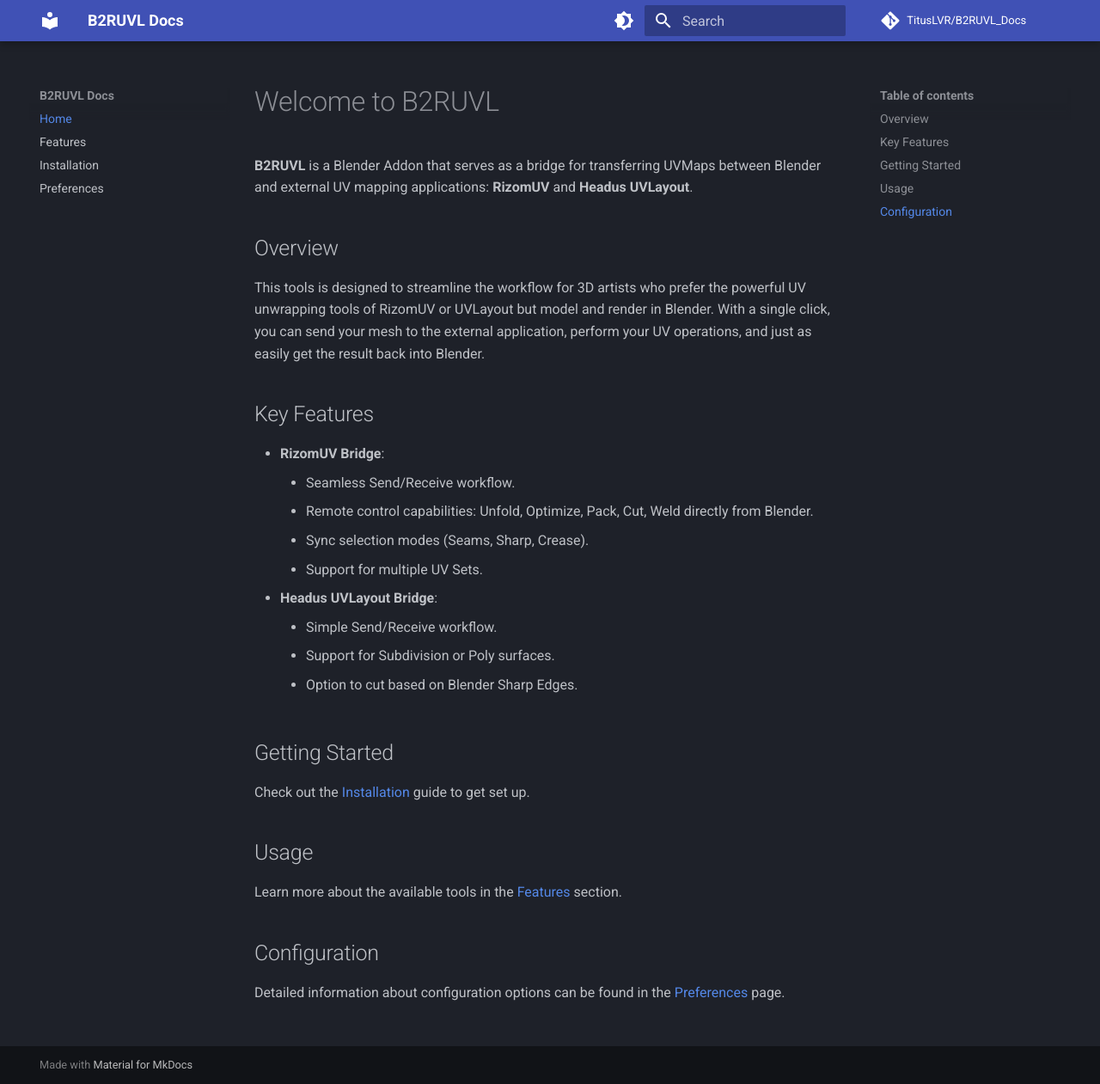
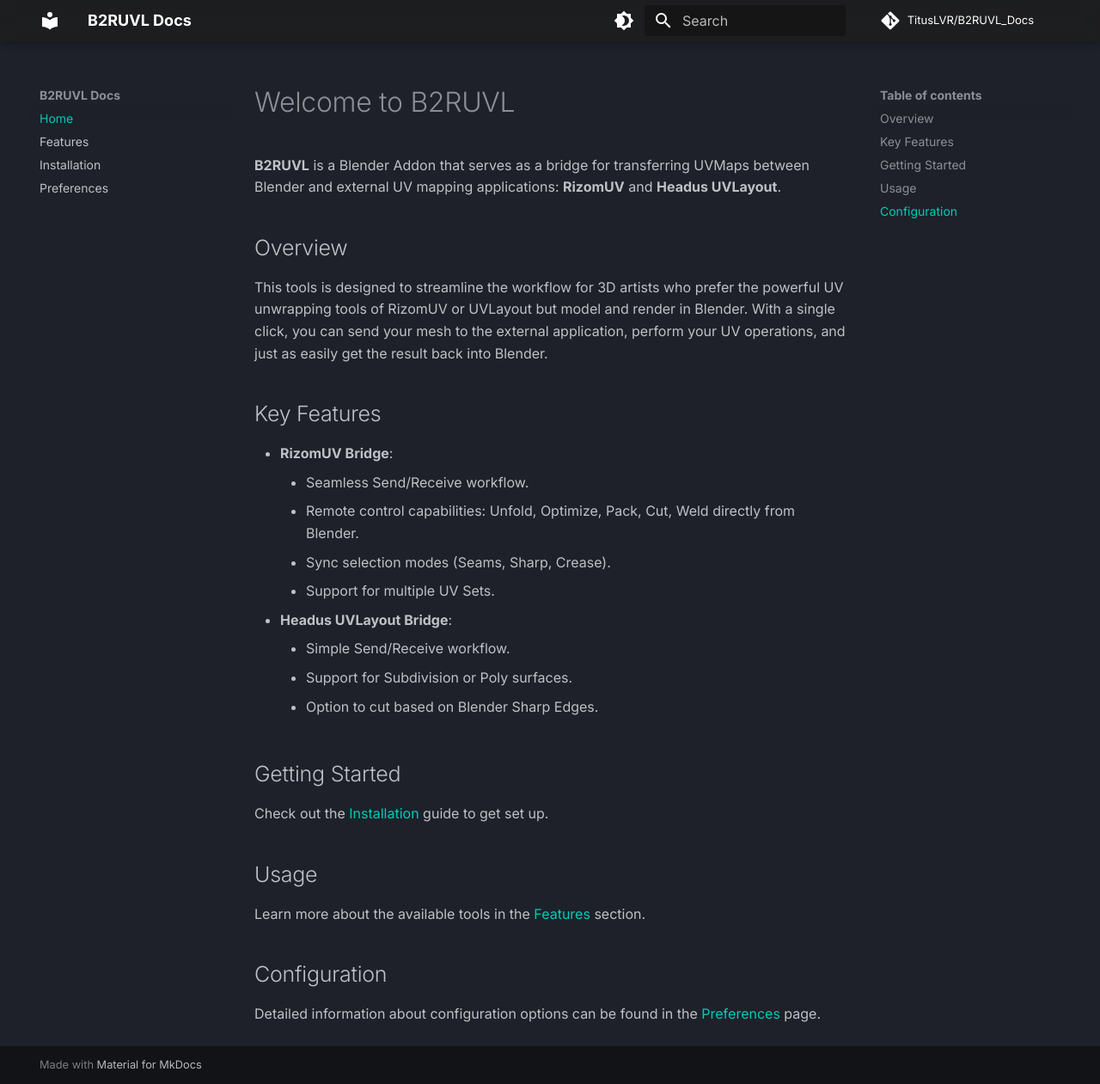
Before and after one commit to TitusLVR/B2RUVL_Docs, an MkDocs documentation site: the page built from docs/index.md, in a window 1280 px wide and 1261 px high. Shown: the whole window at 86% size. Built offline with MkDocs 1.6.1 and Material for MkDocs 9.7.7, drawn with Linux system fonts in a browser that asks for light colours; comment, search, counter and statistics services are not loaded.

Commit message:
Enhance dark theme (colors, fonts, extra.css)

```diff
--- /dev/null
+++ b/docs/stylesheets/extra.css
@@ -0,0 +1,41 @@
+/* Modern Scrollbar */
+::-webkit-scrollbar {
+  width: 10px;
+  height: 10px;
+}
+
+::-webkit-scrollbar-track {
+  background: var(--md-default-bg-color);
+}
+
+::-webkit-scrollbar-thumb {
+  background: var(--md-accent-fg-color);
+  border-radius: 5px;
+  border: 2px solid var(--md-default-bg-color);
+}
+
+::-webkit-scrollbar-thumb:hover {
+  background: var(--md-accent-fg-color--light);
+}
+
+/* Smooth Card Hover Effects */
+.md-typeset .grid.cards > ul > li {
+  transition: transform 0.2s cubic-bezier(0.4, 0, 0.2, 1), box-shadow 0.2s;
+}
+
+.md-typeset .grid.cards > ul > li:hover {
+  transform: translateY(-4px);
+  box-shadow: 0 10px 20px rgba(0,0,0,0.2);
+}
+
+/* Typography refinements */
+body {
+  text-rendering: optimizeLegibility;
+  -webkit-font-smoothing: antialiased;
+}
+
+/* Glassmorphism Hints (Subtle) */
+.md-header {
+  backdrop-filter: blur(8px);
+  background-color: rgba(30, 30, 30, 0.85); /* Adjust based on slate theme override if needed */
+}
--- a/mkdocs.yml
+++ b/mkdocs.yml
@@ -8,20 +8,29 @@
   features:
     - navigation.sections
     - navigation.indexes
+    - navigation.top
+    - navigation.tracking
+    - toc.follow
+    - header.autohide
     - content.code.copy
   palette:
     - scheme: slate
-      primary: indigo
-      accent: indigo
+      primary: teal
+      accent: purple
       toggle:
         icon: material/brightness-4
         name: Switch to light mode
     - scheme: default
-      primary: indigo
-      accent: indigo
+      primary: teal
+      accent: purple
       toggle:
         icon: material/brightness-7
         name: Switch to dark mode
+  font:
+    text: Inter
+    code: JetBrains Mono
+extra_css:
+  - stylesheets/extra.css
 
 nav:
   - Home: index.md
```
